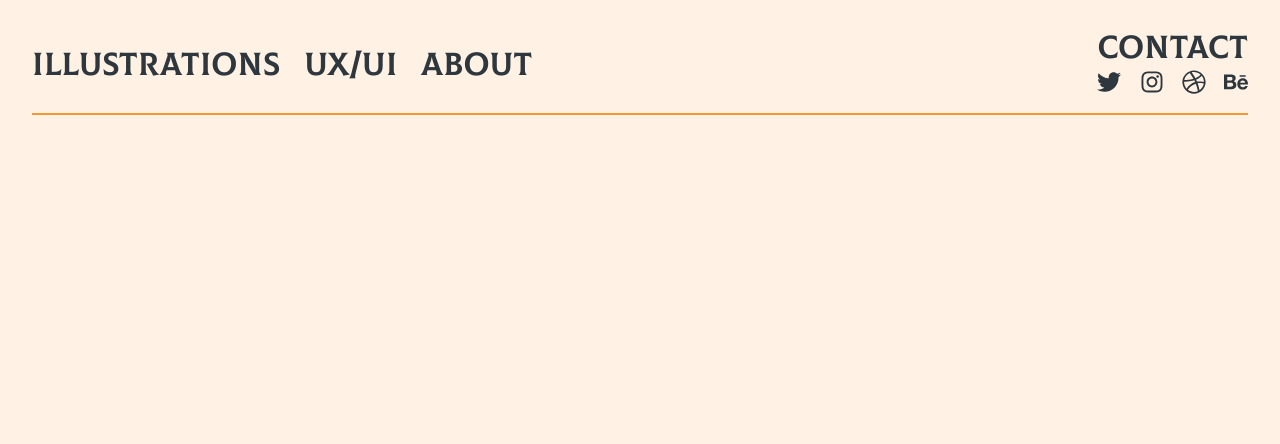
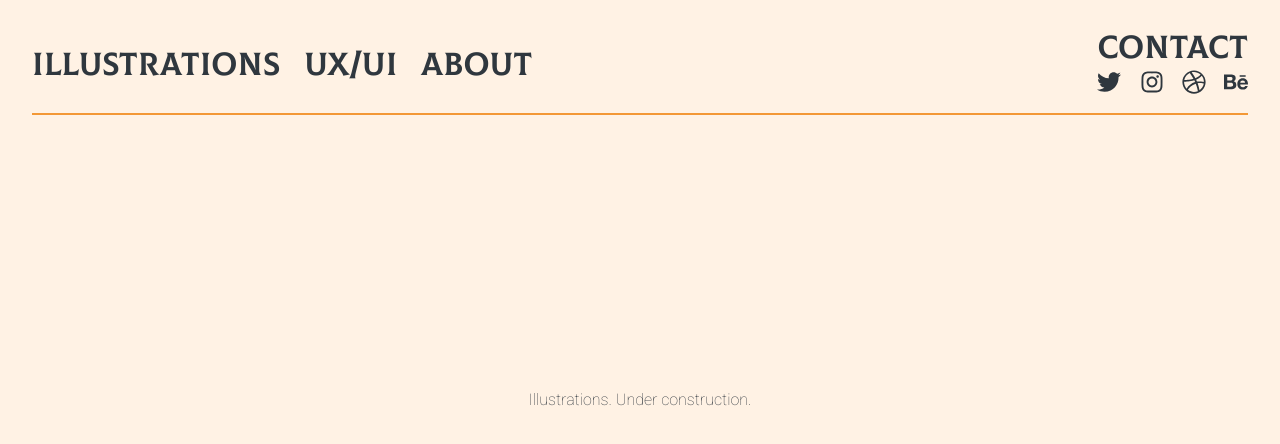
Before and after one commit to Ravanger/nick-allen-portfolio-gatsby-frontend, a Gatsby site: page /illustrations in a window 1280 px wide. Built offline with nearby package versions, Linux system fonts and the light colour scheme; Gatsby itself is replaced by a stand-in of ours.

Commit message:
Placeholder Illustrations and UX/UI pages

```diff
--- a/src/pages/illustrations.tsx
+++ b/src/pages/illustrations.tsx
@@ -1,13 +1,21 @@
 import React from 'react'
+import styled from '@emotion/styled'
 
 import Layout from '@components/Layout'
 import SEO from '@components/SEO'
+
+const DivGallery = styled.div`
+  display: grid;
+  justify-items: center;
+  align-items: center;
+  height: 100vh;
+`
 
 const IllustrationsPage: React.FC = () => {
   return (
     <Layout>
       <SEO title="Illustrations" />
-      Illustartions
+      <DivGallery>Illustrations. Under construction.</DivGallery>
     </Layout>
   )
 }
```
Also changed, not shown: src/pages/ux-ui.tsx (+10 -2 lines).
